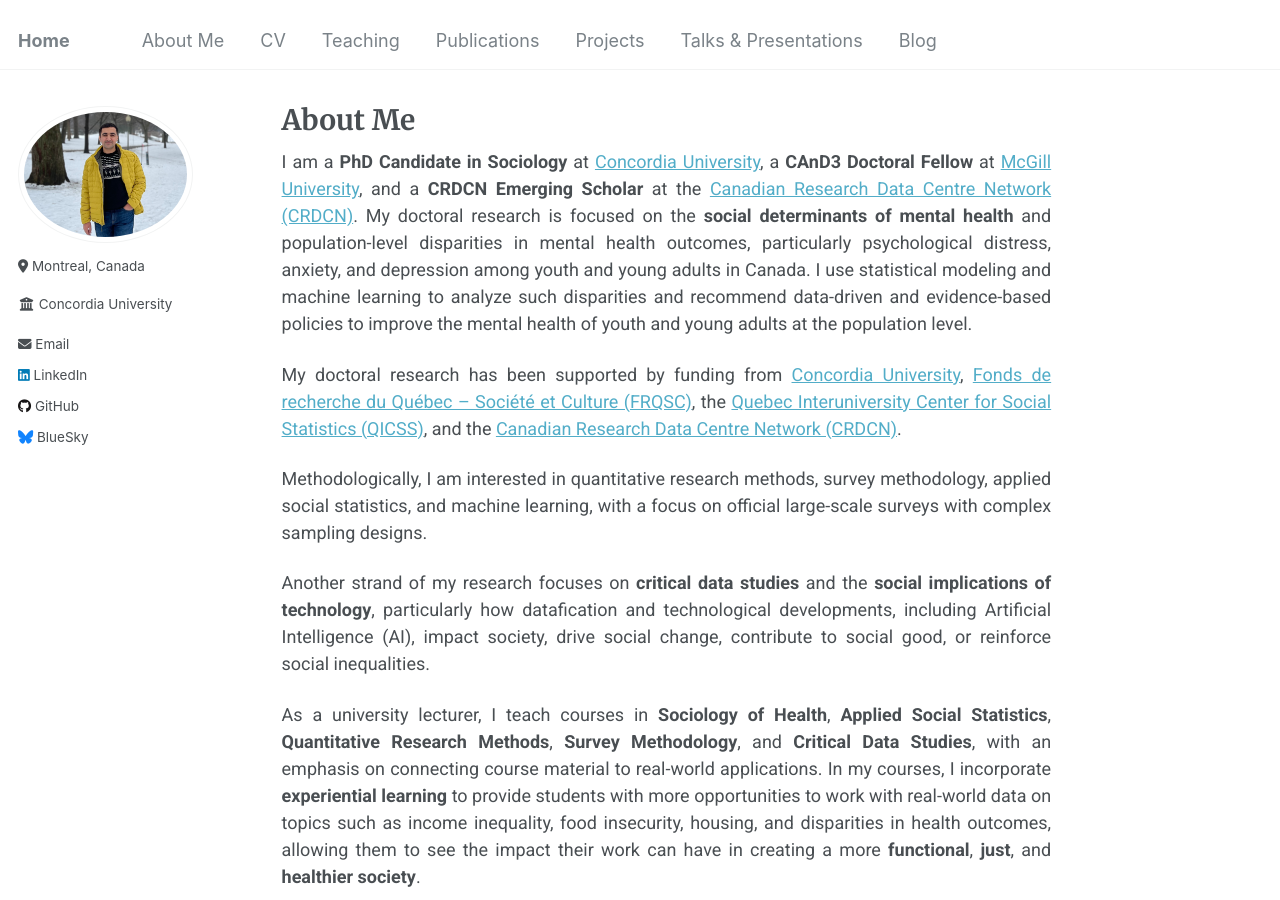
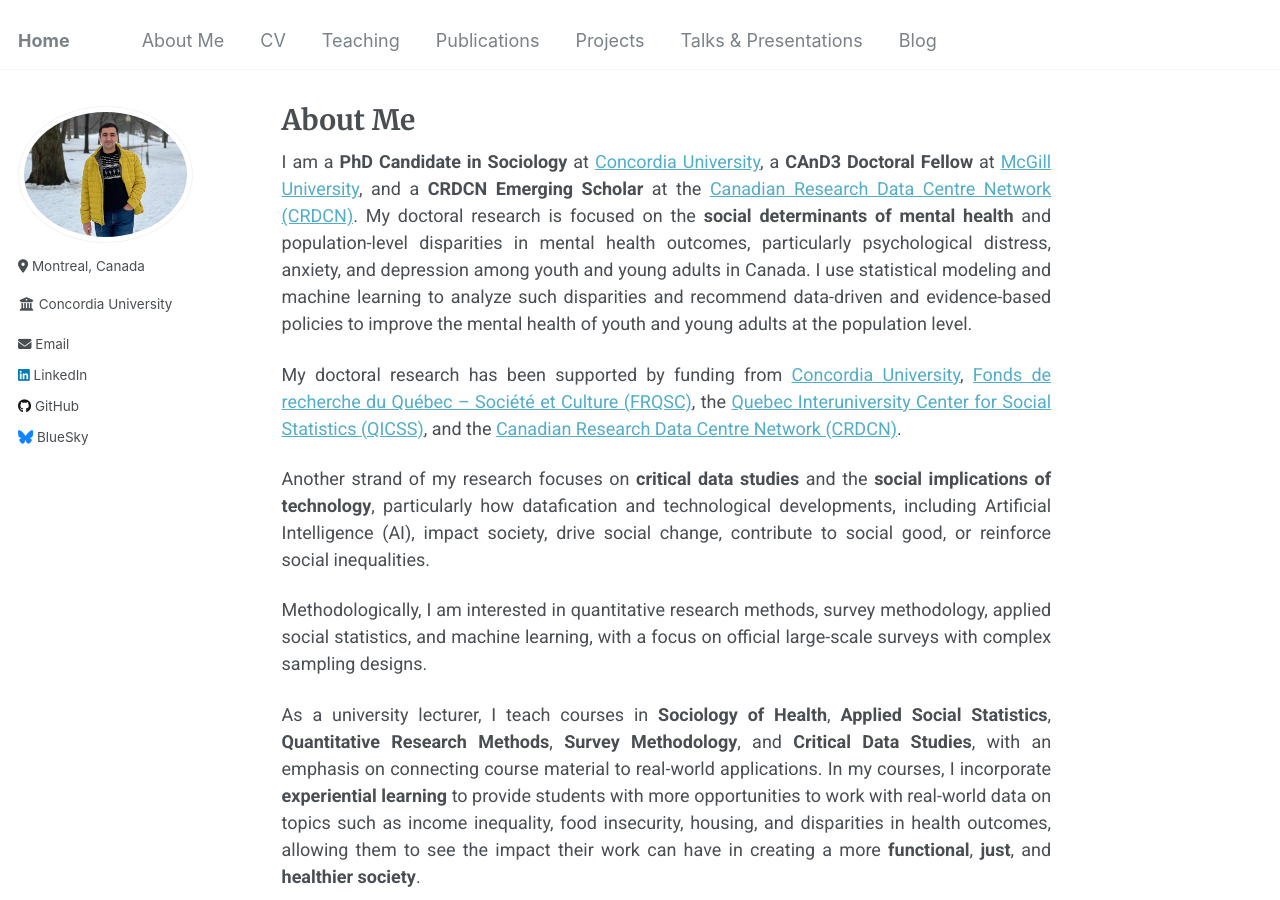
Before and after one commit to Mohsnmonji/mohsnmonji.github.io, a Jekyll site: the page built from about-me.md, in a window 1280 px wide and 900 px high. Built offline with Jekyll 4.4.1, drawn with Linux system fonts in a browser that asks for light colours.

```diff
--- a/about-me.md
+++ b/about-me.md
@@ -10,12 +10,9 @@ I am a **PhD Candidate in Sociology** at [Concordia University](https://www.conc
 
 My doctoral research has been supported by funding from [Concordia University](https://www.concordia.ca/artsci/sociology-anthropology.html), [Fonds de recherche du Québec – Société et Culture (FRQSC)](https://www.frq.gouv.qc.ca), the [Quebec Interuniversity Center for Social Statistics (QICSS)](https://www.ciqss.org), and the [Canadian Research Data Centre Network (CRDCN)](https://crdcn.ca).
 
-
+Another strand of my research focuses on **critical data studies** and the **social implications of technology**, particularly how datafication and technological developments, including Artificial Intelligence (AI), impact society, drive social change, contribute to social good, or reinforce social inequalities.⁣
 
 Methodologically, I am interested in quantitative research methods, survey methodology, applied social statistics, and machine learning, with a focus on official large-scale surveys with complex sampling designs.
-
-Another strand of my research focuses on **critical data studies** and the **social implications of technology**, particularly how datafication and technological developments, including Artificial Intelligence (AI), impact society, drive social change, contribute to social good, or reinforce social inequalities.⁣
-
 
 As a university lecturer, I teach courses in **Sociology of Health**, **Applied Social Statistics**, **Quantitative Research Methods**, **Survey Methodology**, and **Critical Data Studies**, with an emphasis on connecting course material to real-world applications. In my courses, I incorporate **experiential learning** to provide students with more opportunities to work with real-world data on topics such as income inequality, food insecurity, housing, and disparities in health outcomes, allowing them to see the impact their work can have in creating a more **functional**, **just**, and **healthier society**.
 
```
